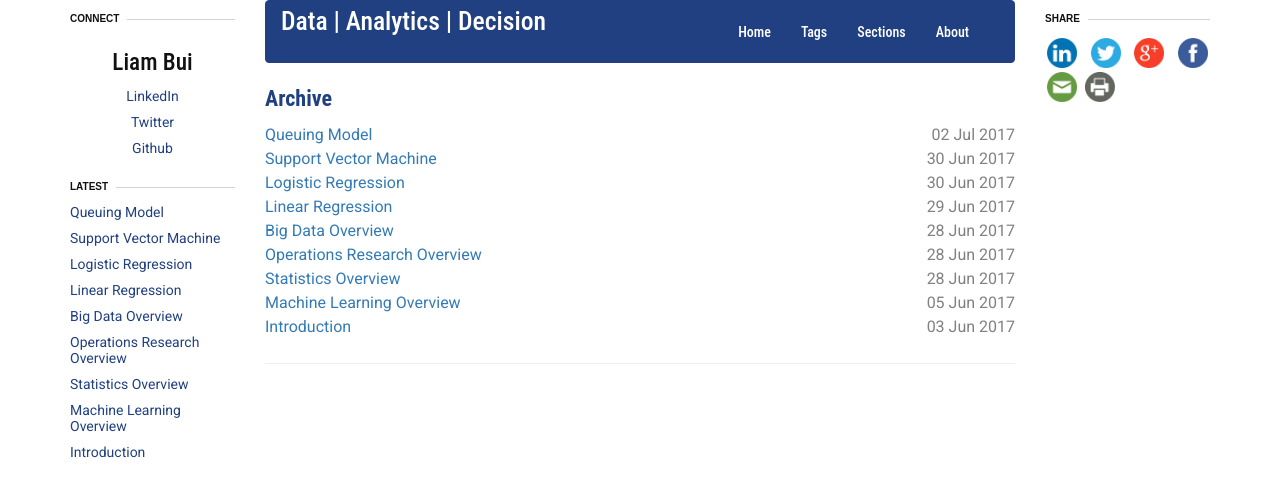
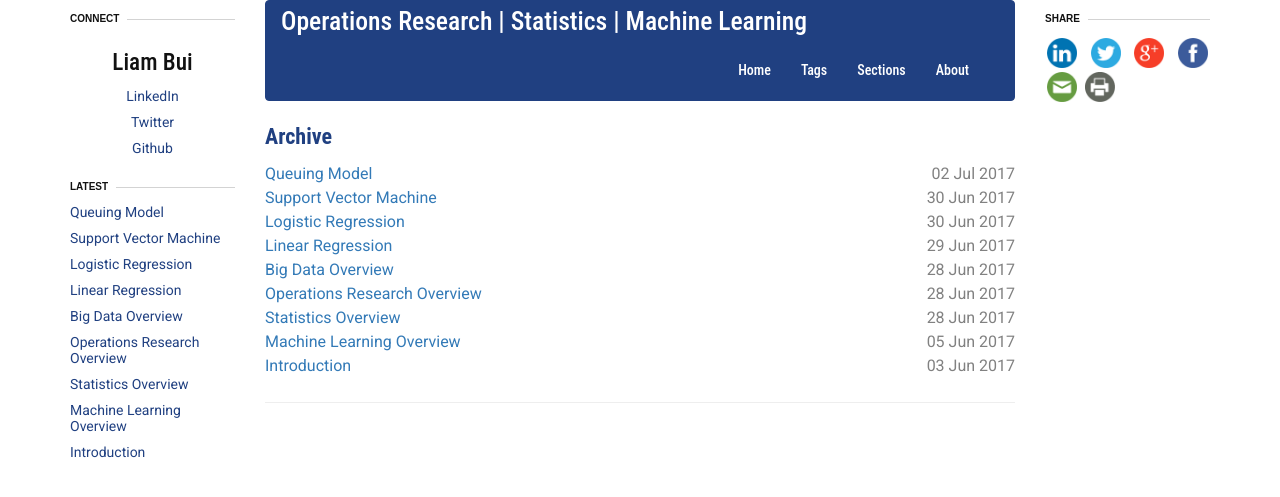
Before and after one commit to liambll/blog-archive, a Jekyll site: the page built from archive.html, in a window 1280 px wide. Shown: the top 497 px of the page. Built offline with Jekyll 4.4.1, drawn with Linux system fonts in a browser that asks for light colours; nearby versions of some CDN libraries.

Commit message:
Update topbar.html

```diff
--- a/_includes/topbar.html
+++ b/_includes/topbar.html
@@ -7,8 +7,8 @@
         <span class="icon-bar"></span>
         <span class="icon-bar"></span>
       </button>
-      <!--<a class="navbar-brand" href="/blog/"><span style = "color: #fff">Data | Analytics | Decision<br/></span></a>-->
-      <span style = "color: #fff">Data | Analytics | Decision<br/></span>
+      <!--<a class="navbar-brand" href="/blog/"><span style = "color: #fff">Operations Research | Statistics | Machine Learning<br/></span></a>-->
+      <span style = "color: #fff">Operations Research | Statistics | Machine Learning<br/></span>
     </div>
     <div class="collapse navbar-collapse navbar-right" id="myNavbar">
       <ul class="nav navbar-nav">
```
